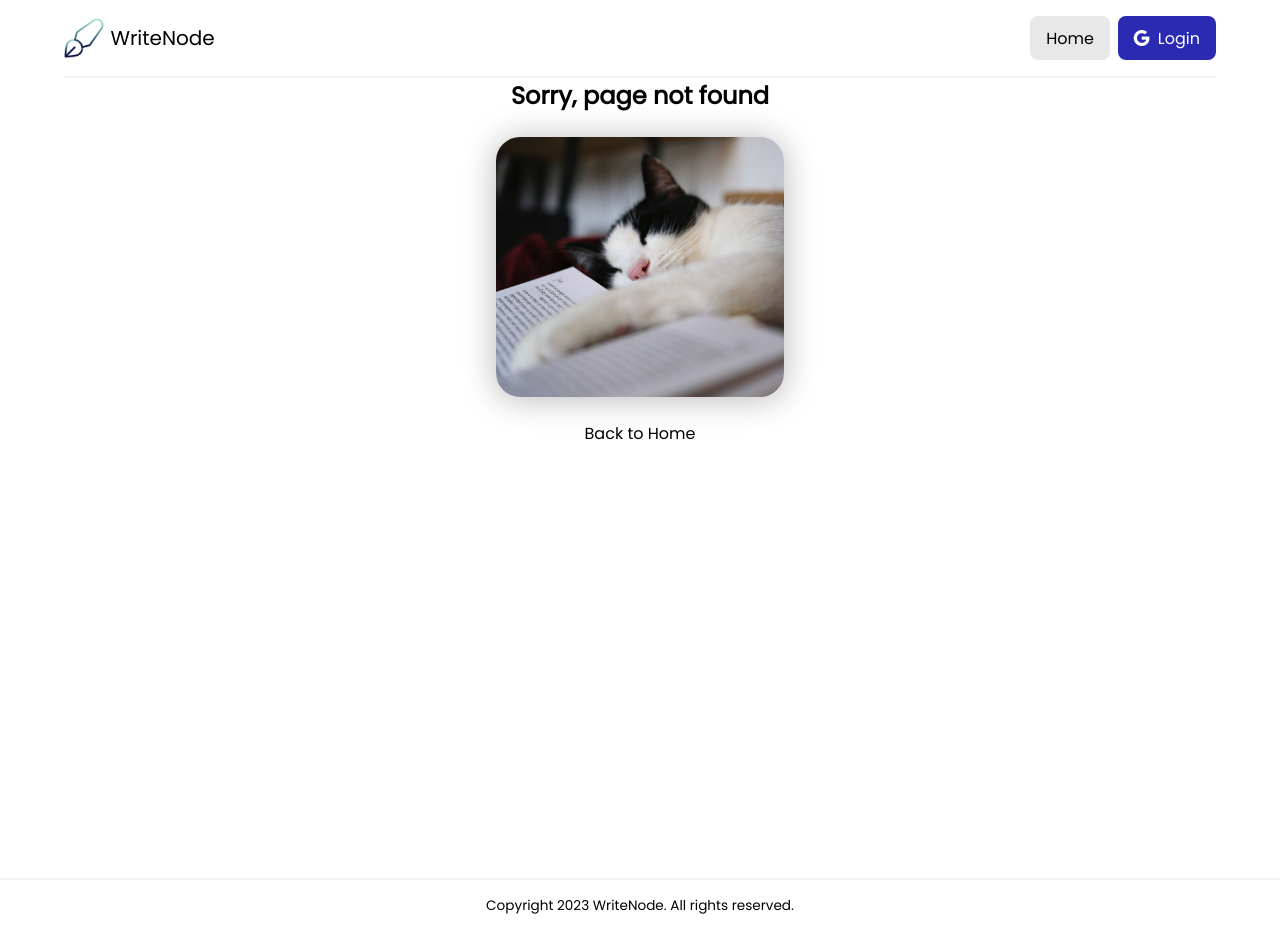
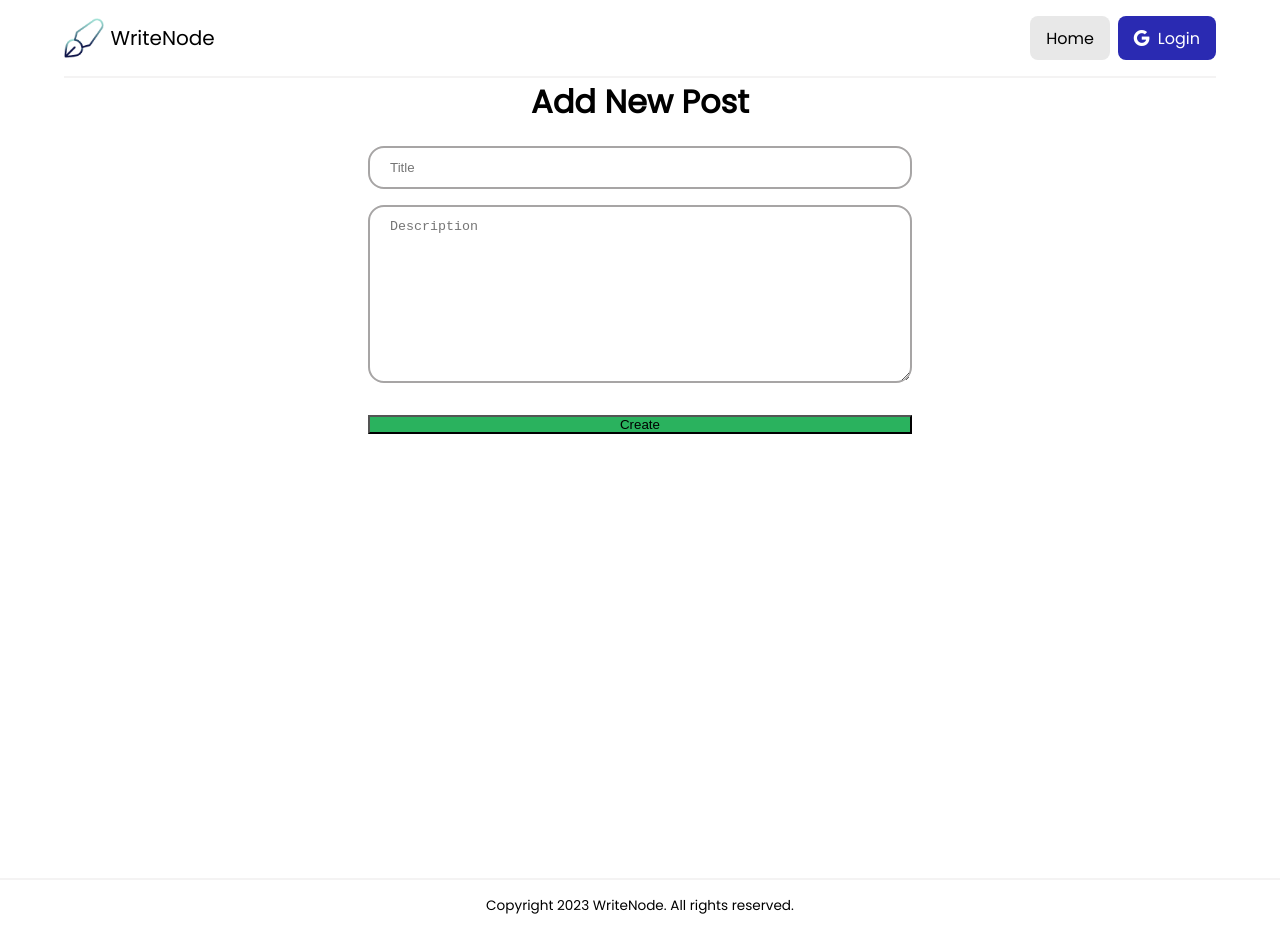
Before and after one commit to wardahnabilah/Firebase-WriteNode_ReactUdemyCourse, a React (Create React App) app: page /create in a window 1280 px wide. Before the commit this address had no page. Built offline with nearby package versions, Linux system fonts and the light colour scheme.

Commit message:
Create 'Create Post' page

```diff
--- /dev/null
+++ b/src/pages/CreatePost.css
@@ -0,0 +1,29 @@
+.create-heading {
+    text-align: center;
+    margin-bottom: 1.25rem;
+}
+
+.create-form {
+    width: 85%;
+    max-width: 34rem;
+    margin-inline: auto;
+    display: grid;
+    gap: 1rem;
+}
+
+input, textarea {
+    padding-block: .75rem;
+    padding-left: 1.25rem;
+    border-radius: 1rem;
+    border: 2px solid hsl(0, 1%, 65%);
+}
+
+input:focus, textarea:focus {
+    outline-color: hsl(143, 62%, 27%);
+}
+
+.create-form button {
+    width: 100%;
+    margin-top: 1rem;
+    background-color: hsl(143, 62%, 43%);
+}
--- /dev/null
+++ b/src/pages/CreatePost.js
@@ -0,0 +1,15 @@
+import React from 'react'
+import './CreatePost.css'
+
+export function CreatePost() {
+  return (
+    <main className="container">
+        <h1 className="create-heading">Add New Post</h1>
+        <form className="create-form">
+            <input type="text" name="title" placeholder="Title"/>
+            <textarea name="description" placeholder="Description" cols="30" rows="10"></textarea>
+            <button className="btn-primary">Create</button>
+        </form>
+    </main>
+  )
+}
--- a/src/pages/index.js
+++ b/src/pages/index.js
@@ -1,2 +1,3 @@
 export { Home } from "./Home"
+export { CreatePost } from "./CreatePost"
 export { PageNotFound } from "./PageNotFound"
--- a/src/routes/AllRoutes.js
+++ b/src/routes/AllRoutes.js
@@ -1,11 +1,12 @@
 import React from 'react'
 import { Routes, Route } from 'react-router-dom'
-import { Home, PageNotFound } from '../pages'
+import { CreatePost, Home, PageNotFound } from '../pages'
 
 export default function AllRoutes() {
   return (
     <Routes>
         <Route path="/" element={<Home />}></Route>
+        <Route path="/create" element={<CreatePost />}></Route>
         <Route path="*" element={<PageNotFound />}></Route>
     </Routes>
   )
```
